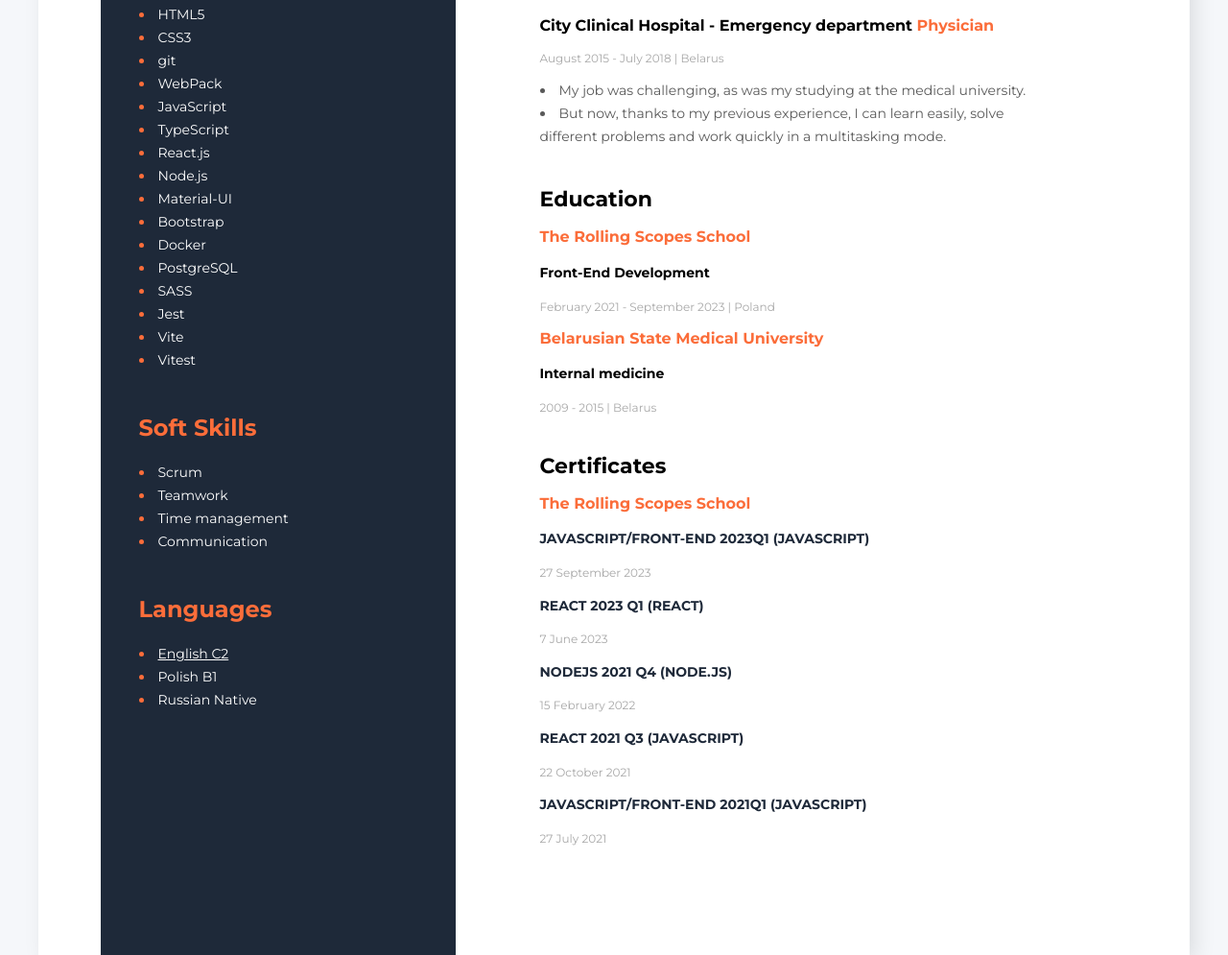
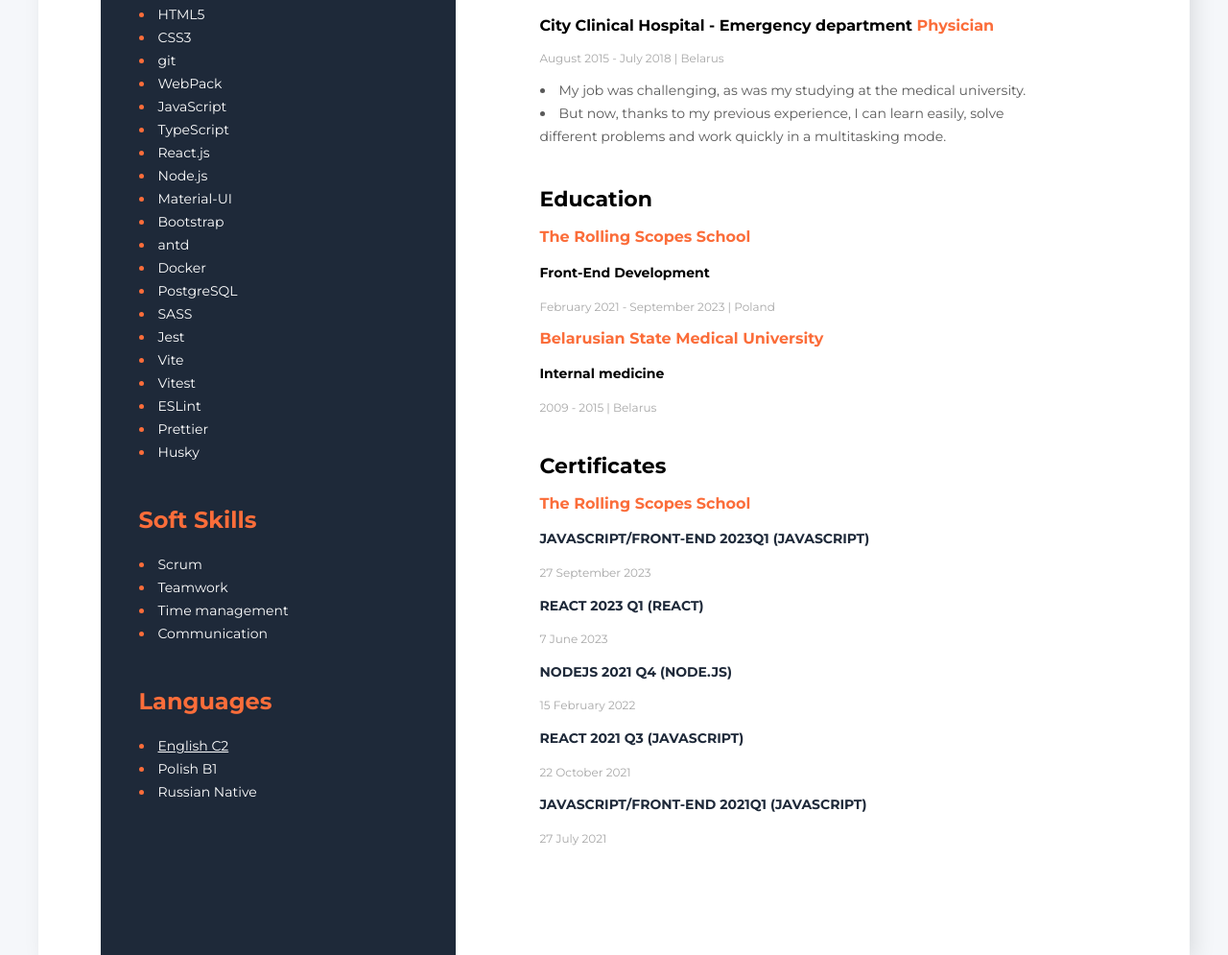
Before and after one commit to OKitel/cv, a plain HTML site: page index.html in a window 1280 px wide. Shown: the part 888-1883 px from the top of the page at 96% size. Drawn offline with Linux system fonts and the light colour scheme.

Commit message:
feat: add tech skills

```diff
--- a/index.html
+++ b/index.html
@@ -216,6 +216,9 @@
                 <span class="list-secondary-item">Bootstrap</span>
               </li>
               <li>
+                <span class="list-secondary-item">antd</span>
+              </li>
+              <li>
                 <span class="list-secondary-item">Docker</span>
               </li>
               <li>
@@ -232,6 +235,15 @@
               </li>
               <li>
                 <span class="list-secondary-item">Vitest</span>
+              </li>
+              <li>
+                <span class="list-secondary-item">ESLint</span>
+              </li>
+              <li>
+                <span class="list-secondary-item">Prettier</span>
+              </li>
+              <li>
+                <span class="list-secondary-item">Husky</span>
               </li>
             </ul>
           </div>
```
